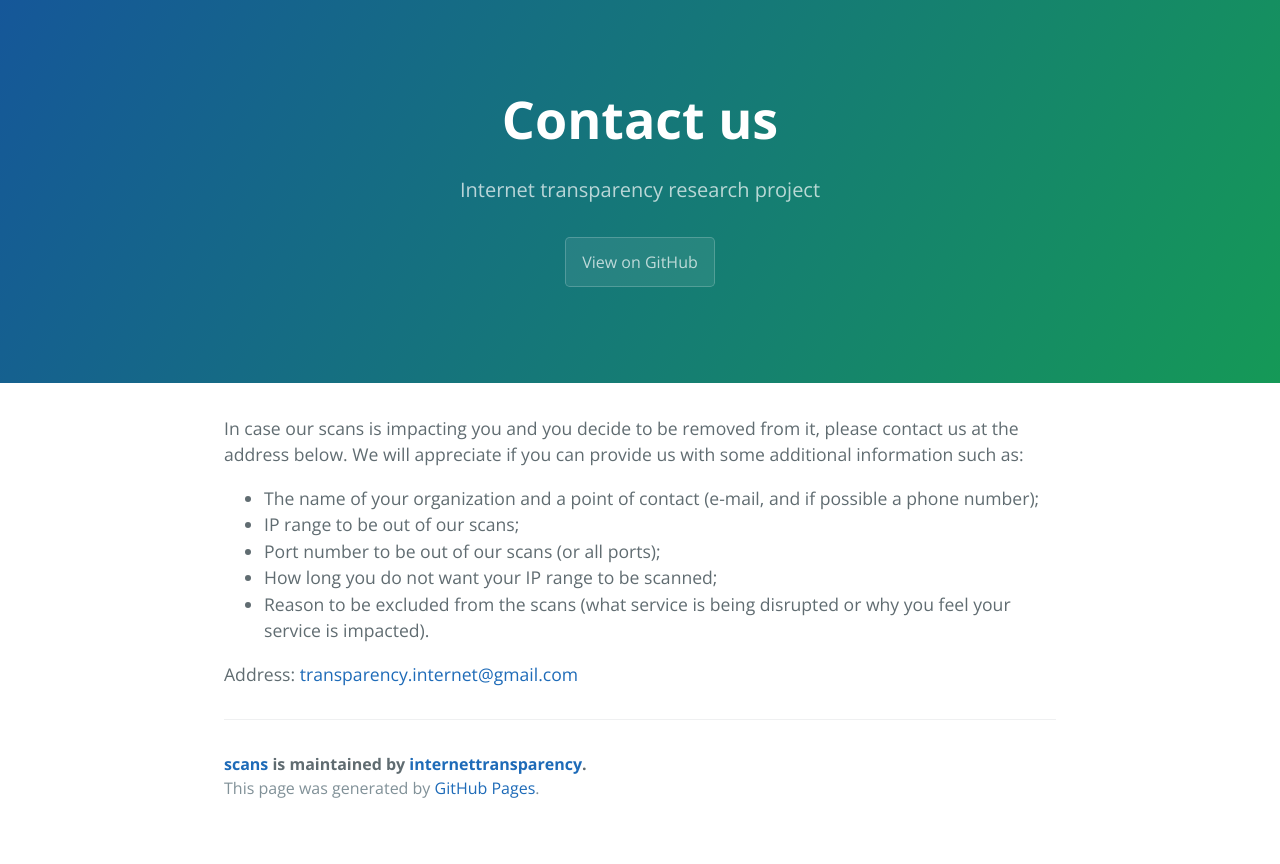
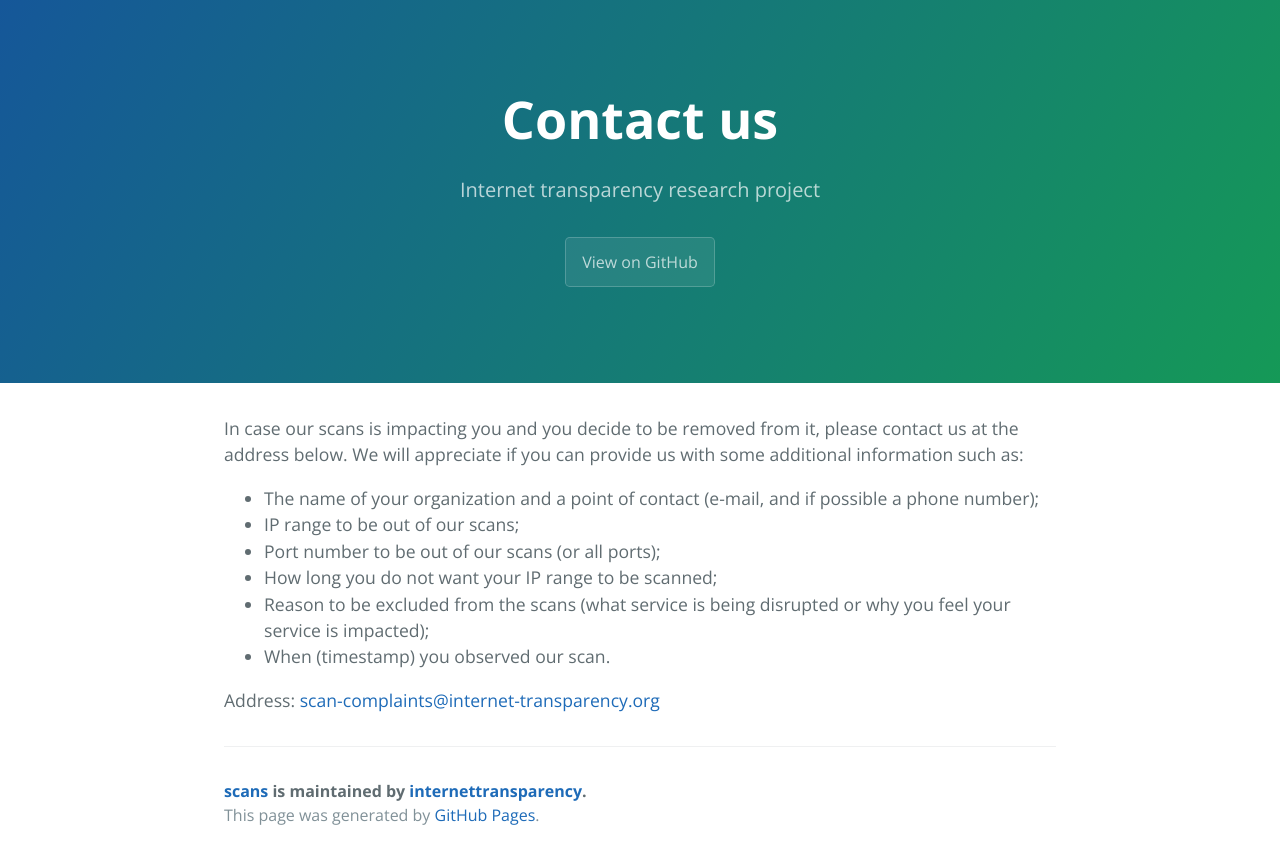
Before and after one commit to internettransparency/scans, a Jekyll site: the page built from contact.md, in a window 1280 px wide. Shown: the top 864 px of the page. Built offline with Jekyll 4.4.1, drawn with Linux system fonts in a browser that asks for light colours.

Commit message:
update contact page

```diff
--- a/contact.md
+++ b/contact.md
@@ -9,6 +9,7 @@ In case our scans is impacting you and you decide to be removed from it, please
 * IP range to be out of our scans;
 * Port number to be out of our scans (or all ports);
 * How long you do not want your IP range to be scanned;
-* Reason to be excluded from the scans (what service is being disrupted or why you feel your service is impacted).
+* Reason to be excluded from the scans (what service is being disrupted or why you feel your service is impacted);
+* When (timestamp) you observed our scan.
 
-Address: [transparency.internet@gmail.com](mailto:transparency.internet@gmail.com)
+Address: [scan-complaints@internet-transparency.org](mailto:scan-complaints@internet-transparency.org)
```
